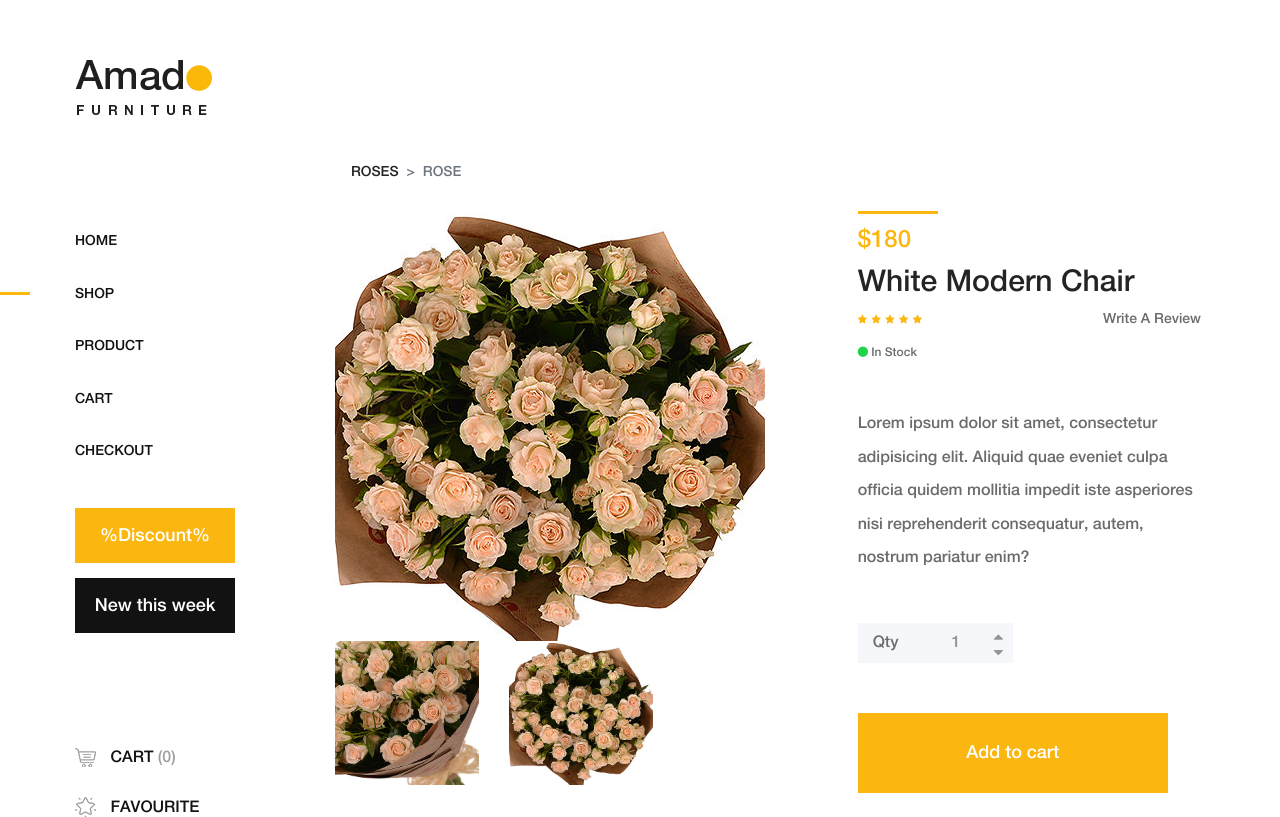
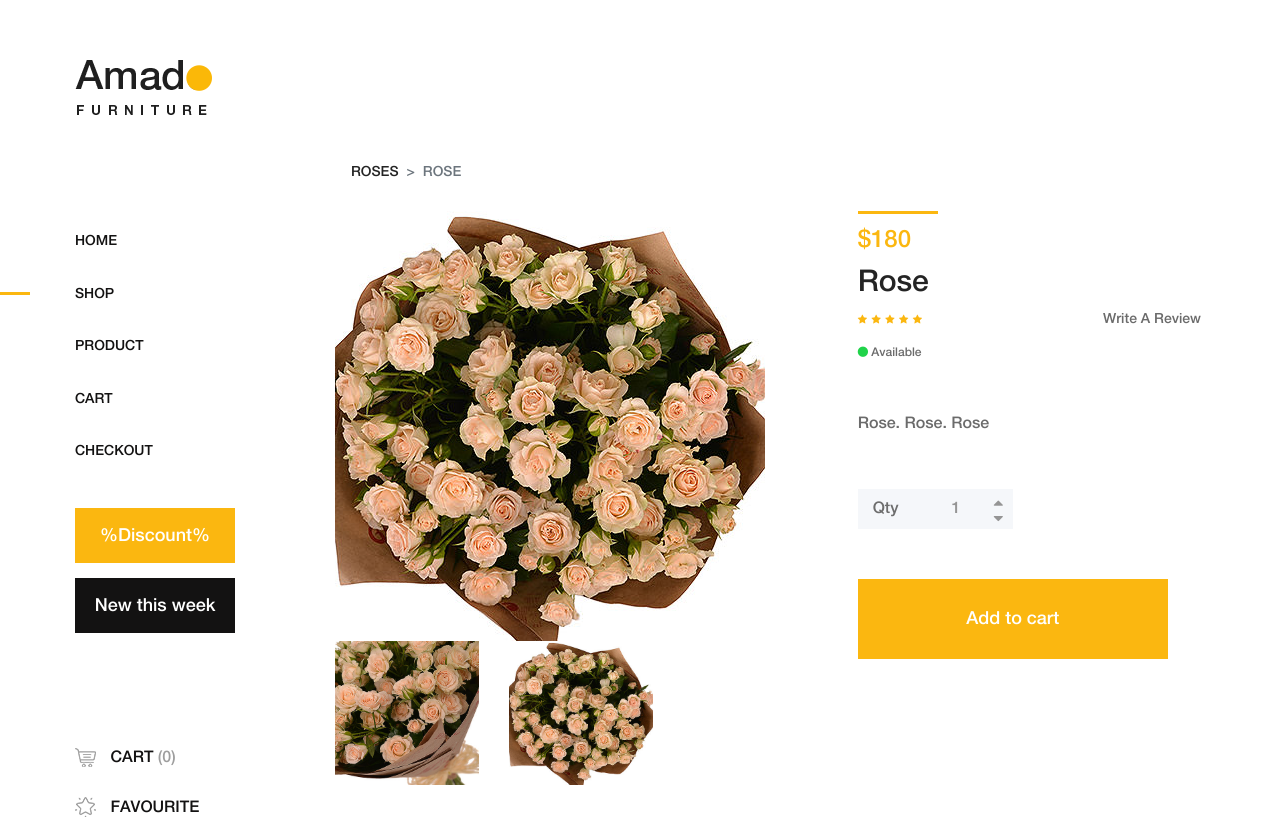
Before and after one commit to RomanSarnov/flowers-shop, a Django app: a page that uses flowers_shop/templates/shop/product_detail.html in a window 1280 px wide. Shown: the top 817 px of the page. Run offline with Django 3.2, Linux system fonts and the light colour scheme; data comes from the database, SQL or seed files in the repository; some libraries are stand-ins or nearby versions.

Commit message:
Finished p_detail

```diff
--- a/flowers_shop/templates/shop/product_detail.html
+++ b/flowers_shop/templates/shop/product_detail.html
@@ -63,7 +63,7 @@
                         <div class="row">
                             {% for im in product_images%}
                                 <div class="col-4">
-                                    <img src="{{ im.image.url }}" alt="альтернативный текст">
+                                    <img src="{{ im.image.url }}" alt="альтернативный текст" width="300" height="300">
                                 </div>
                             {% endfor %}
                         </div>
@@ -75,7 +75,7 @@
                                 <div class="line"></div>
                                 <p class="product-price">$180</p>
                                 <a href="product-details.html">
-                                    <h6>White Modern Chair</h6>
+                                    <h6>{{ product.title }}</h6>
                                 </a>
                                 <!-- Ratings & Review -->
                                 <div class="ratings-review mb-15 d-flex align-items-center justify-content-between">
@@ -91,11 +91,16 @@
                                     </div>
                                 </div>
                                 <!-- Avaiable -->
-                                <p class="avaibility"><i class="fa fa-circle"></i> In Stock</p>
+                                {% if product.available == True %}
+                                    <p class="avaibility"><i class="fa fa-circle"></i> Available</p>
+                                {% else %}
+                                    <p class="avaibility"><i class="fa "></i> No available</p>
+                                {% endif %}
+
                             </div>
 
                             <div class="short_overview my-5">
-                                <p>Lorem ipsum dolor sit amet, consectetur adipisicing elit. Aliquid quae eveniet culpa officia quidem mollitia impedit iste asperiores nisi reprehenderit consequatur, autem, nostrum pariatur enim?</p>
+                                <p>{{ product.description }}</p>
                             </div>
 
                             <!-- Add to Cart Form -->
--- a/flowers_shop/templates/shop/shop.html
+++ b/flowers_shop/templates/shop/shop.html
@@ -93,7 +93,7 @@
                             <!-- Product Image -->
                             <div class="product-img">
                                 {% for pr_image in product.images.all %}
-                                    <img src="{{ pr_image.image.url }}" alt="">
+                                    <img src="{{ pr_image.image.url }}" alt="{{ product.title }}">
                                 {% endfor %}
                                 <!-- Hover Thumb -->
                             </div>
```
